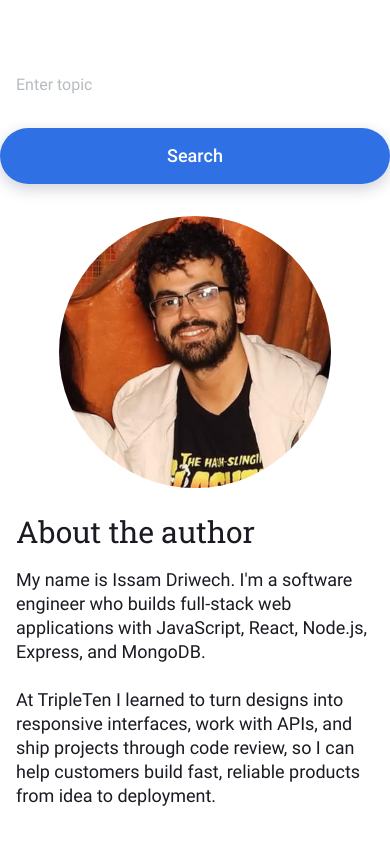
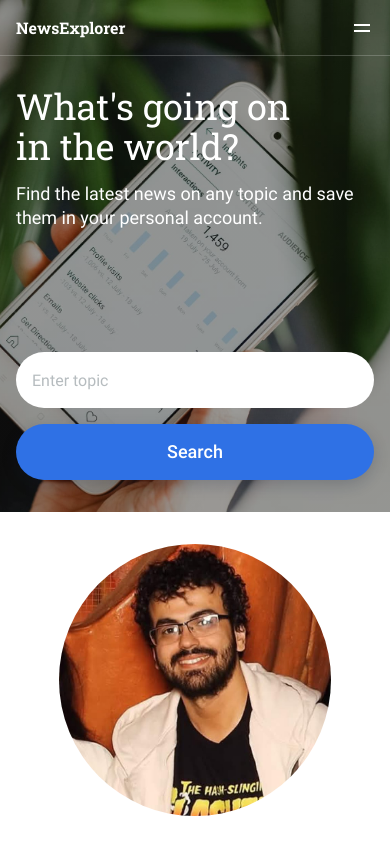
Before and after one commit to ZephyrD18/se_finalProject_frontEnd_X, a React (Vite) app: page / in a window 390 px wide. Shown: the top 844 px of the page. Built offline with nearby package versions, Linux system fonts and the light colour scheme.

Commit message:
Added main hero section

```diff
--- a/src/components/App/App.jsx
+++ b/src/components/App/App.jsx
@@ -1,14 +1,12 @@
 import Header from "../Header/Header";
-import SearchForm from "../SearchForm/SearchForm";
-import About from "../About/About";
+import Main from "../Main/Main";
 import Footer from "../Footer/Footer";
 
 function App() {
   return (
     <div className="page">
       <Header theme="dark" />
-      <SearchForm />
-      <About />
+      <Main />
       <Footer />
     </div>
   );
--- a/src/components/Header/Header.css
+++ b/src/components/Header/Header.css
@@ -2,6 +2,12 @@
   position: relative;
   z-index: 2;
   width: 100%;
+}
+
+.header_theme_dark {
+  position: absolute;
+  top: 0;
+  left: 0;
 }
 
 .header__bar {
--- /dev/null
+++ b/src/components/Main/Main.css
@@ -0,0 +1,61 @@
+.main__hero {
+  padding: 160px 104px 80px;
+  background:
+    linear-gradient(rgba(0, 0, 0, 0.35), rgba(0, 0, 0, 0.35)),
+    url("../../images/hero.jpg") center / cover no-repeat;
+}
+
+.main__hero-content {
+  max-width: 608px;
+  margin: 0 auto;
+}
+
+.main__title {
+  margin: 0;
+  font-family: var(--font-roboto-slab);
+  font-size: 60px;
+  font-weight: 400;
+  line-height: 64px;
+  color: var(--color-white);
+}
+
+.main__subtitle {
+  margin: 32px 0 88px;
+  font-size: 18px;
+  line-height: 24px;
+  color: var(--color-white);
+}
+
+@media screen and (max-width: 1279px) {
+  .main__hero {
+    padding: 104px 40px 48px;
+  }
+
+  .main__hero-content {
+    max-width: 452px;
+  }
+
+  .main__title {
+    max-width: 385px;
+    font-size: 36px;
+    line-height: 40px;
+  }
+
+  .main__subtitle {
+    margin: 16px 0 48px;
+  }
+}
+
+@media screen and (max-width: 767px) {
+  .main__hero {
+    padding: 86px 16px 32px;
+  }
+
+  .main__title {
+    max-width: 285px;
+  }
+
+  .main__subtitle {
+    margin: 16px 0 122px;
+  }
+}
--- /dev/null
+++ b/src/components/Main/Main.jsx
@@ -0,0 +1,23 @@
+import "./Main.css";
+import SearchForm from "../SearchForm/SearchForm";
+import About from "../About/About";
+
+function Main() {
+  return (
+    <main className="main">
+      <section className="main__hero">
+        <div className="main__hero-content">
+          <h1 className="main__title">What&apos;s going on in the world?</h1>
+          <p className="main__subtitle">
+            Find the latest news on any topic and save them in your personal
+            account.
+          </p>
+          <SearchForm />
+        </div>
+      </section>
+      <About />
+    </main>
+  );
+}
+
+export default Main;
```
